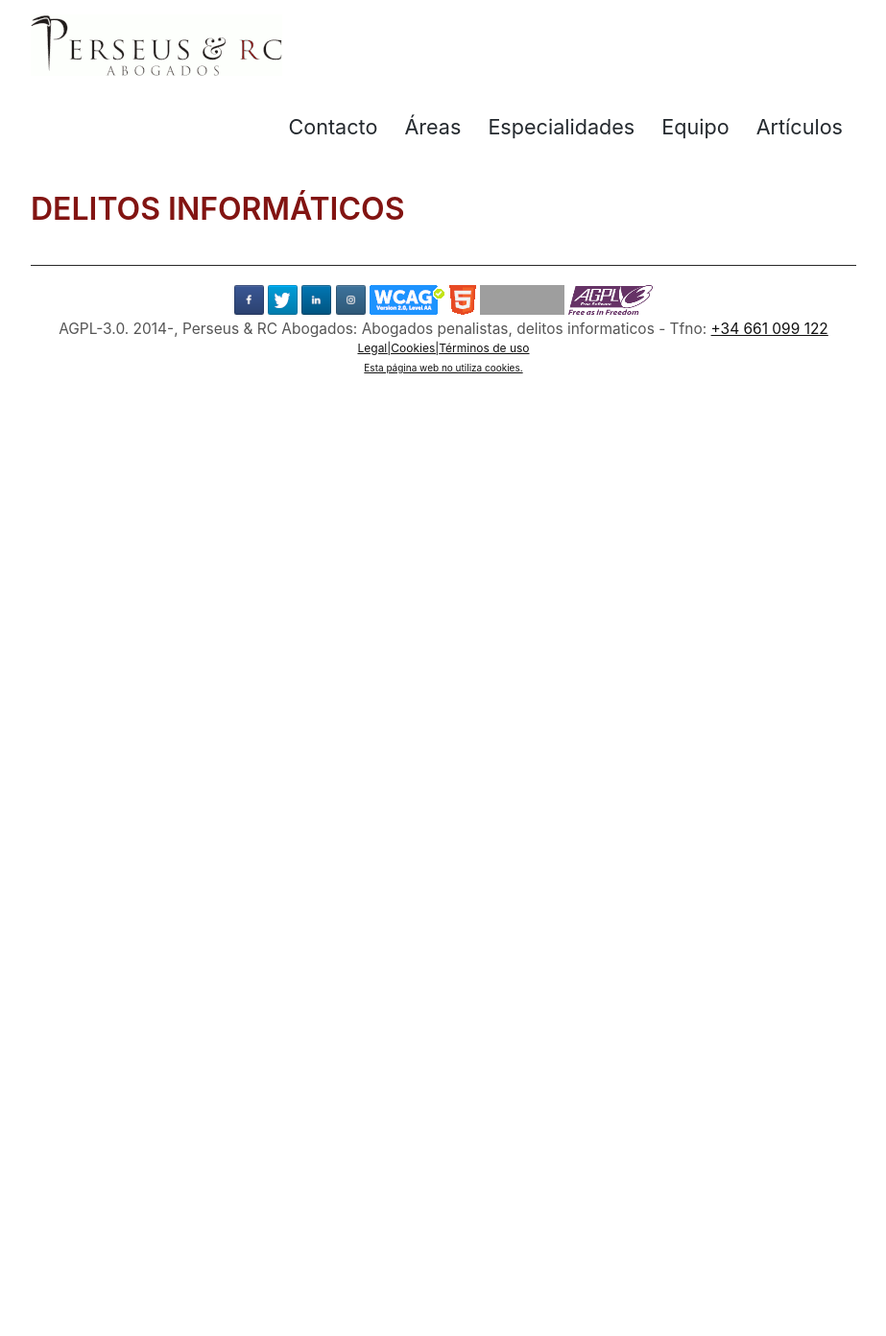
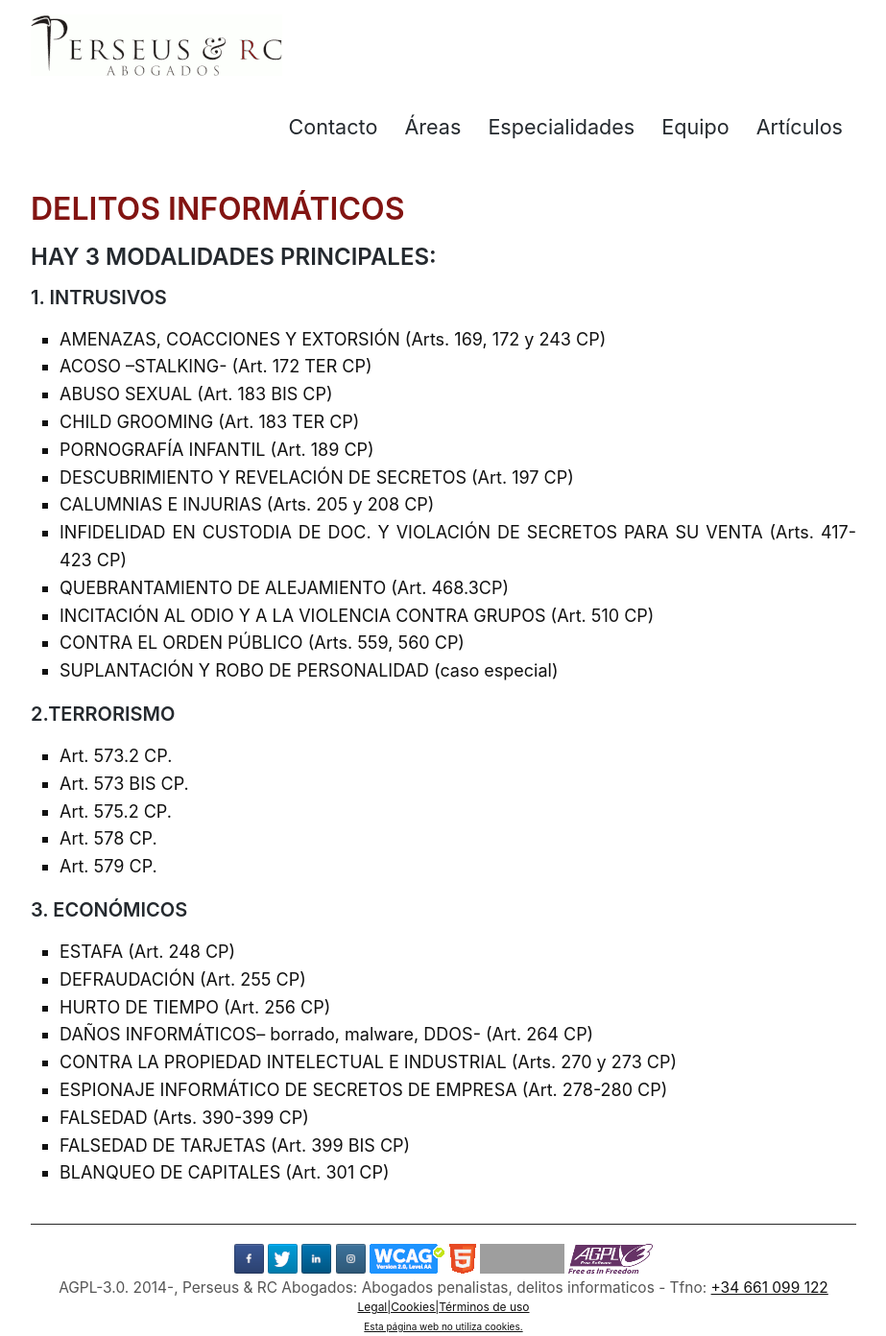
Before and after one commit to streaming10/perseusnew, a Jekyll site: the page built from delitos-informaticos.md, in a window 1280 px wide. Shown: the whole page at 96% size, without its empty margins (158-1081 px from the left). Built offline with Jekyll 4.4.1, drawn with Linux system fonts in a browser that asks for light colours; our own code applies the rules of GitHub Pages for plain Markdown files; before the commit the page ends 900 px from its top, so only the background shows below that; grey boxes are pictures that could not be loaded.

Commit message:
Update delitos-informaticos.md

```diff
--- a/delitos-informaticos.md
+++ b/delitos-informaticos.md
@@ -1 +1,35 @@
 # DELITOS INFORMÁTICOS
+
+## HAY 3 MODALIDADES PRINCIPALES:
+
+### 1. INTRUSIVOS
+- AMENAZAS, COACCIONES Y EXTORSIÓN (Arts. 169, 172 y 243 CP)
+- ACOSO –STALKING- (Art. 172 TER CP)
+- ABUSO SEXUAL (Art. 183 BIS CP)
+- CHILD GROOMING (Art. 183 TER CP)
+- PORNOGRAFÍA INFANTIL (Art. 189 CP)
+- DESCUBRIMIENTO Y REVELACIÓN DE SECRETOS (Art. 197 CP)
+- CALUMNIAS E INJURIAS (Arts. 205 y 208 CP)
+- INFIDELIDAD EN CUSTODIA DE DOC. Y VIOLACIÓN DE SECRETOS PARA SU VENTA (Arts. 417-423 CP)
+- QUEBRANTAMIENTO DE ALEJAMIENTO (Art. 468.3CP)
+- INCITACIÓN AL ODIO Y A LA VIOLENCIA CONTRA GRUPOS (Art. 510 CP)
+- CONTRA EL ORDEN PÚBLICO (Arts. 559, 560 CP)
+- SUPLANTACIÓN Y ROBO DE PERSONALIDAD (caso especial)
+
+### 2.TERRORISMO
+- Art. 573.2 CP.
+- Art. 573 BIS CP.
+- Art. 575.2 CP.
+- Art. 578 CP.
+- Art. 579 CP.
+
+### 3. ECONÓMICOS
+- ESTAFA (Art. 248 CP)
+- DEFRAUDACIÓN (Art. 255 CP)
+- HURTO DE TIEMPO (Art. 256 CP)
+- DAÑOS INFORMÁTICOS– borrado, malware, DDOS- (Art. 264 CP)
+- CONTRA LA PROPIEDAD INTELECTUAL E INDUSTRIAL (Arts. 270 y 273 CP)
+- ESPIONAJE INFORMÁTICO DE SECRETOS DE EMPRESA (Art. 278-280 CP)
+- FALSEDAD (Arts. 390-399 CP)
+- FALSEDAD DE TARJETAS (Art. 399 BIS CP)
+- BLANQUEO DE CAPITALES (Art. 301 CP)
```
